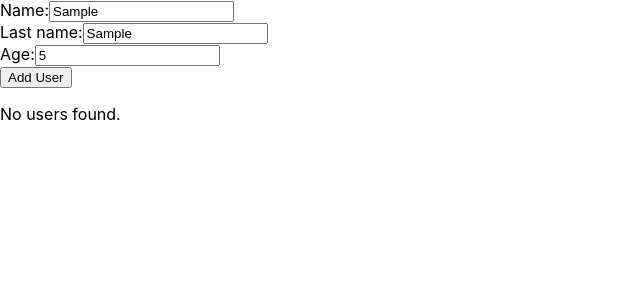
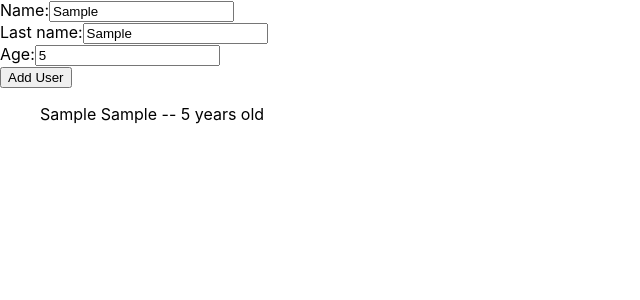
Before and after one commit to josera980/ReactEx01, a React (Create React App) app: page / in a window 1280 px wide. Both pictures are taken after typing "Sample", "Sample", "5" into the empty fields and a click on the button "Add User". Shown: the top 300 px of the page, without its empty margins (0-640 px from the left). Built offline with nearby package versions, Linux system fonts and the light colour scheme.

Commit message:
Rendering Users in different lines.

```diff
--- a/src/App.js
+++ b/src/App.js
@@ -17,7 +17,7 @@ function App() {
 
   let content = <p>No users found.</p>;
 
-  if (usersInfo.length > 1) {
+  if (usersInfo.length > 0) {
     content = <UsersList items={usersInfo} />;
   }
 
--- a/src/components/Lists/UsersList.js
+++ b/src/components/Lists/UsersList.js
@@ -1,11 +1,7 @@
 const UsersList = (props) => {
-  return (
-    <ul>
-      {props.items.map((user) => {
-        return user;
-      })}
-    </ul>
-  );
+  return props.items.map((user) => {
+    return <ul>{user}</ul>;
+  });
 };
 
 export default UsersList;
```
Also changed, not shown: src/components/Inputs/UserInputs.module.css (added).
